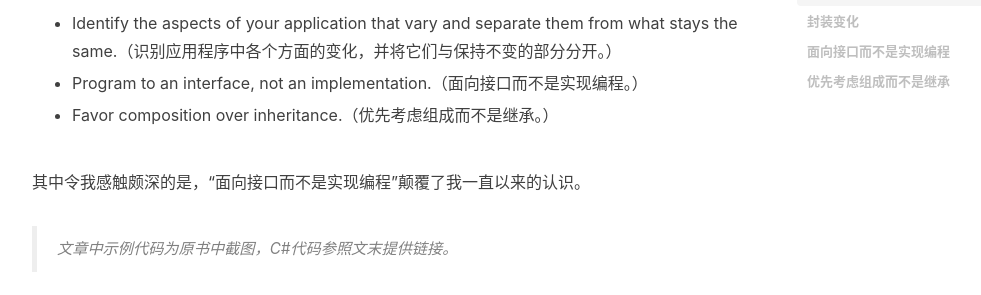
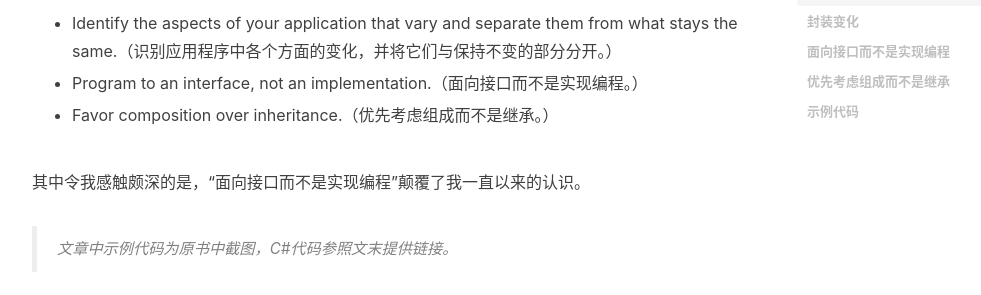
Before and after one commit to realZhangChi/realZhangChi.github.io, a Jekyll site: the page built from _posts/2020-01-07-design-principles.md, in a window 1280 px wide and 900 px high, scrolled down 340 px. Shown: the part 157-452 px from the top of the window, without its empty margins (233-1214 px from the left). Built offline with Jekyll 4.4.1, drawn with Linux system fonts in a browser that asks for light colours; nearby versions of some CDN libraries; comment, search, counter and statistics services are not loaded.

Commit message:
:pencil: code

```diff
--- a/_posts/2020-01-07-design-principles.md
+++ b/_posts/2020-01-07-design-principles.md
@@ -81,3 +81,7 @@
 ***Favor composition over inheritance.（优先考虑组成而不是继承。）***
 
 HAS-A(有一个）比IS-A（是一个）要好。HAS-A在我们的`Duck`系统中可以描述为：每一个`Duck`都**HAS-A有一个**`FlyBehavior`，还**HAS-A有一个**`QuackBehavior`，`Duck`委托它们来处理`Fly`和`Quack`的行为。**优先考虑组合而不是继承**让我们的系统拥有更多的灵活性，封装变化，还可以在运行时动态更改类的行为。
+
+## 示例代码
+
+[示例代码](https://github.com/realZhangChi/DesignPatterns/tree/master/DesignPrinciples/Duck)
```
